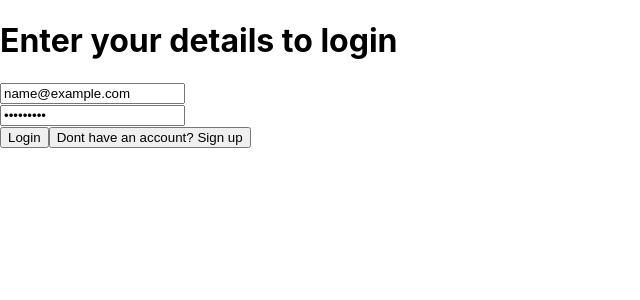
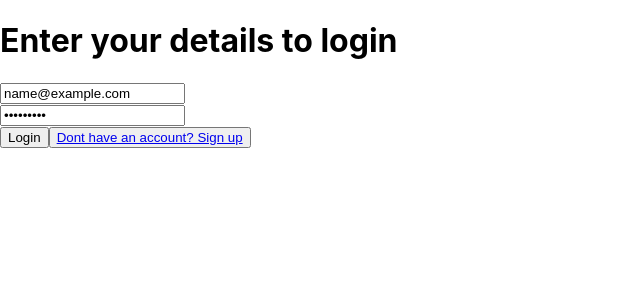
Before and after one commit to asiedusolo/LetXChat, a React (Create React App) app in the folder client/: page /login in a window 1280 px wide. Both pictures are taken after typing "name@example.com", "Sample123" into the empty fields and a click on the button "Login". Shown: the top 300 px of the page, without its empty margins (0-640 px from the left). Built offline with nearby package versions, Linux system fonts and the light colour scheme; no server answers.

Commit message:
adding link from login back to register

```diff
--- a/client/src/pages/login/login.js
+++ b/client/src/pages/login/login.js
@@ -4,6 +4,7 @@ import { useHistory } from "react-router";
 // import Modal from "./modal";
 import { AuthContext } from '../../contexts/auth/authcontext'
 import LoginCall from "./loginAPICalls"
+import {Link} from 'react-router-dom'
 
 const Login = () => {
   const staffEmailRef = useRef(null);
@@ -56,7 +57,7 @@ const Login = () => {
           />
           <br />
           <button type="submit">{isFetchingUser ? 'Logging in...' : 'Login'}</button>
-          {error && <button>Dont have an account? Sign up</button>}
+          {error && <button><Link to="/register">Dont have an account? Sign up</Link></button>}
         </form>
       </div>
     </div>
```
